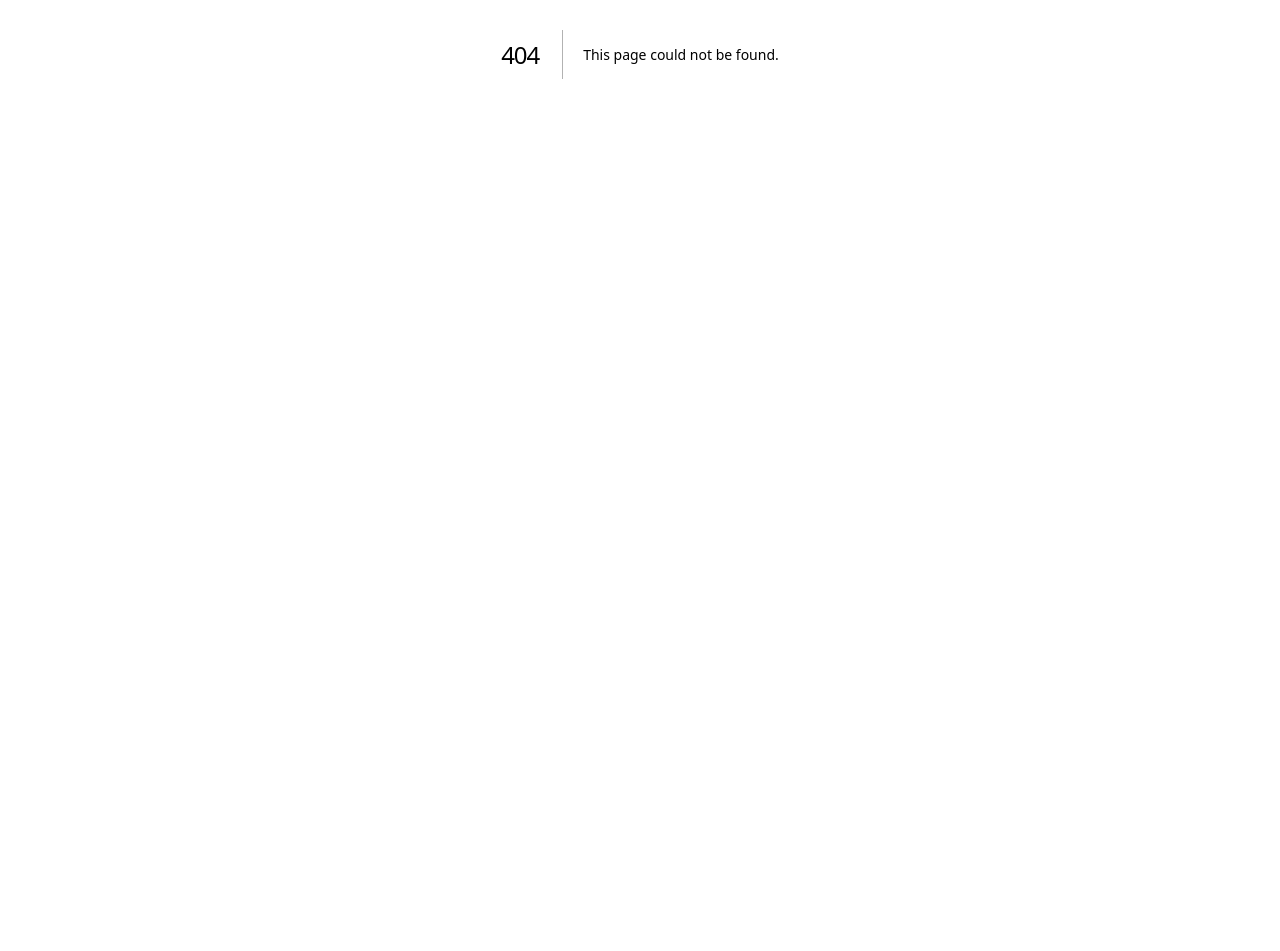
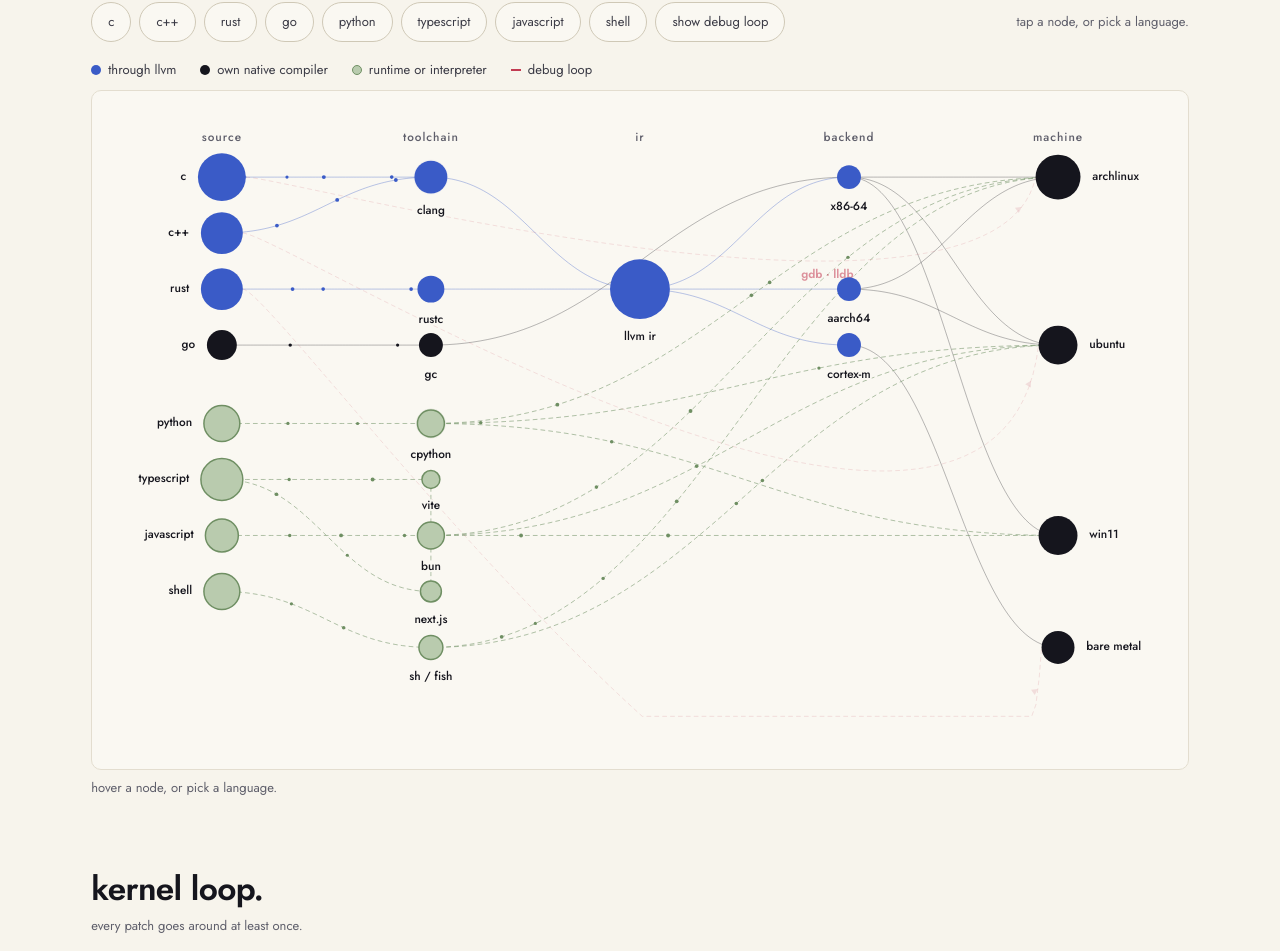
Before and after one commit to dummy3ye/arinaholic, a Next.js app: page /setup in a window 1280 px wide. Before the commit this address had no page. Shown: the part 449-1400 px from the top of the page. Before the commit the page ends 903 px from the top, so only its background shows below. Built offline with nearby package versions, Linux system fonts and the light colour scheme.

Commit message:
feat(setup): add setup page with source-to-silicon diagrams

```diff
--- /dev/null
+++ b/src/app/setup/page.tsx
@@ -0,0 +1,48 @@
+import type { Metadata } from "next";
+import { Hero } from "@/components/content/Hero";
+import { PageShell } from "@/components/content/PageShell";
+import { Legend } from "@/components/setup/Legend";
+import { PipelineLegend } from "@/components/setup/PipelineLegend";
+import { PipelineLoader } from "@/components/setup/PipelineLoader";
+import { compileGraph, kernelGraph } from "@/lib/pipeline/graphs";
+import styles from "./setup.module.scss";
+
+export const metadata: Metadata = {
+  title: "setup",
+  alternates: { canonical: "/setup" },
+};
+
+export default function SetupPage() {
+  return (
+    <PageShell route="setup">
+      <section className="page setup-page">
+        <Hero title="setup." lede="from source to silicon. hover anything." />
+        <div className="sec">
+          <PipelineLoader
+            graph={compileGraph}
+            height="clamp(680px, 52vw, 820px)"
+            label="diagram of my toolchain, from source languages through compilers to operating systems"
+            legend={<PipelineLegend />}
+            scrollMinWidth="760px"
+          />
+
+          <div className={styles.kernel}>
+            <div className={styles.kernelIntro}>
+              <h2 className={styles.kernelHeading}>kernel loop.</h2>
+              <p>every patch goes around at least once.</p>
+            </div>
+            <PipelineLoader
+              graph={kernelGraph}
+              height="220px"
+              label="kernel patch loop from patch to stable"
+              showChips={false}
+              scrollMinWidth="720px"
+            />
+          </div>
+
+          <Legend />
+        </div>
+      </section>
+    </PageShell>
+  );
+}
--- /dev/null
+++ b/src/app/setup/setup.module.scss
@@ -0,0 +1,168 @@
+.legend {
+  display: flex;
+  flex-wrap: wrap;
+  align-items: center;
+  gap: var(--s-1) var(--s-3);
+  margin: var(--s-1) 0 0;
+  padding: 0;
+  list-style: none;
+}
+
+.legendItem {
+  display: inline-flex;
+  align-items: center;
+}
+
+.legendButton {
+  display: inline-flex;
+  align-items: center;
+  gap: 7px;
+  min-height: 40px;
+  padding: 6px 0;
+  border: 0;
+  background: transparent;
+  color: var(--ink-body);
+  font: inherit;
+  font-size: var(--fs-small);
+  line-height: 1.4;
+  cursor: pointer;
+
+  &:hover {
+    color: var(--ink);
+  }
+
+  &:focus-visible {
+    outline: 2px solid var(--llvm);
+    outline-offset: 2px;
+  }
+}
+
+.glyph {
+  display: inline-block;
+  flex: 0 0 auto;
+  width: 10px;
+  height: 10px;
+}
+
+.llvmDot,
+.nativeDot,
+.runtimeDot {
+  border-radius: 50%;
+}
+
+.llvmDot {
+  background: var(--llvm);
+}
+
+.nativeDot {
+  background: var(--native);
+}
+
+.runtimeDot {
+  box-sizing: border-box;
+  border: 1.5px solid var(--runtime);
+  background: var(--runtime-soft);
+}
+
+.debugDash {
+  width: 10px;
+  height: 2px;
+  border-top: 2px dashed var(--debug);
+}
+
+.kernel {
+  margin-top: var(--s-6);
+}
+
+.kernelIntro {
+  margin-bottom: var(--s-3);
+
+  p {
+    margin: 0;
+    color: var(--ink-muted);
+    font-size: var(--fs-small);
+  }
+}
+
+.kernelHeading {
+  margin: 0 0 var(--s-1);
+  font-size: var(--fs-h2);
+  font-weight: 600;
+  line-height: 1.15;
+  letter-spacing: -0.02em;
+}
+
+.details {
+  display: grid;
+  grid-template-columns: repeat(3, minmax(0, 1fr));
+  column-gap: var(--s-5);
+  row-gap: var(--s-5);
+  margin: var(--s-6) 0 0;
+  padding: 0;
+  list-style: none;
+}
+
+.detailsBlock {
+  min-width: 0;
+}
+
+// The hardware block stays hidden until real specs exist; let systems fill
+// the second desktop cell instead of leaving a gap.
+@media (min-width: 901px) {
+  .detailsWide {
+    grid-column: span 2;
+  }
+}
+
+@media (min-width: 601px) and (max-width: 900px) {
+  .detailsWide {
+    grid-column: span 2;
+  }
+}
+
+.detailsHeading {
+  margin: 0 0 var(--s-1);
+  color: var(--ink);
+  font-size: clamp(22px, 2vw, 26px);
+  font-weight: 500;
+  line-height: 1.15;
+  letter-spacing: -0.025em;
+}
+
+.detailsText {
+  max-width: 38ch;
+  margin: 0;
+  color: var(--ink-body);
+  font-size: var(--fs-body);
+  line-height: 1.65;
+}
+
+.link {
+  display: inline-block;
+  white-space: nowrap;
+  color: var(--ink);
+  text-decoration: underline;
+  text-decoration-thickness: 1px;
+  text-underline-offset: 3px;
+
+  &:hover {
+    text-decoration-color: var(--llvm);
+  }
+}
+
+@media (max-width: 900px) {
+  .details {
+    grid-template-columns: repeat(2, minmax(0, 1fr));
+  }
+}
+
+@media (max-width: 600px) {
+  .details {
+    grid-template-columns: 1fr;
+    row-gap: var(--s-4);
+  }
+
+  .legend {
+    gap: var(--s-1) var(--s-2);
+  }
+}
```
